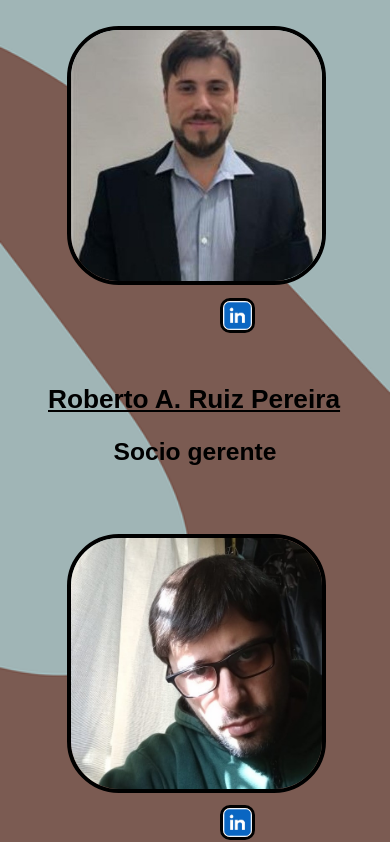
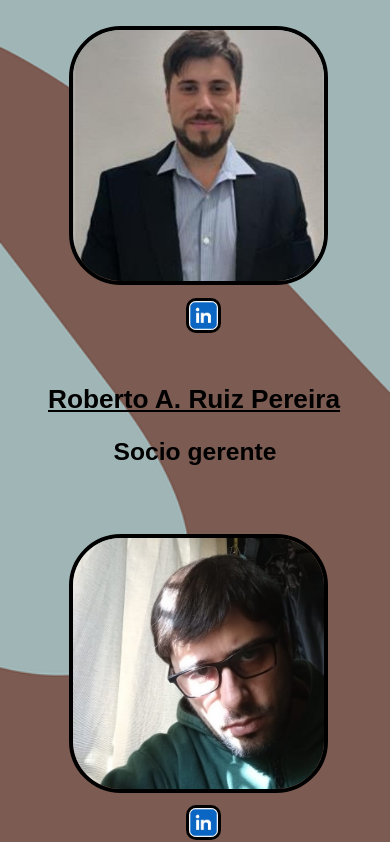
Before and after one commit to rpruiz33/planexIA, a React (Create React App) app: page /Home in a window 390 px wide. Shown: the part 1131-1973 px from the top of the page. Built offline with nearby package versions, Linux system fonts and the light colour scheme.

Commit message:
mas estyles

```diff
--- a/src/components/Home.css
+++ b/src/components/Home.css
@@ -123,7 +123,7 @@ h2 {
     width: 7%;
     border-radius: 10px;
     border: 3px solid #000000;
-    margin: 20% -4% 33% -20%;
+    margin: 20% 2% 33% -22%;
 
 }
 
@@ -134,7 +134,13 @@ h2 {
 
 
 @media  (max-width: 1024px) {
+  .linkedin-logo {
+    width: 7%;
+    border-radius: 10px;
+    border: 3px solid #000000;
+    margin: 20% 8% 33% -29%;
 
+}
 }
 @media  (max-width: 768px) {
   .div {
@@ -146,7 +152,7 @@ h2 {
     width: 29px;
     border-radius: 10px;
     border: 3px solid #000000;
-    margin: 19% -17% 23% -20%;
+    margin: 18% -15% 23% -30%;
 }
   .p1 {
 
@@ -204,10 +210,10 @@ h2 {
     font-size: 16px;
   }
   .linkedin-logo {
-    width: -1%;
     border-radius: 10px;
     border: 3px solid #000000;
-    margin: 12% -13% -3% -33%;
+    margin: 17% -2% -3% -45%;
+
   }
   .p1 {
     font-size: 168%;
@@ -261,8 +267,8 @@ h2 {
     width: 29px;
     border-radius: 10px;
     border: 3px solid #000000;
-    margin: 18% -21% 15% -35%;
-  }
+    margin: 18% 0% 15% -49%;
+}
   .p1 {
     font-size: 137%;
     margin-left: 24%;
@@ -286,7 +292,7 @@ h2 {
     /* margin-top: 0; */
     color: black;
     /* margin-left: 0; */
-    margin: 17% 0% -3% -2%;
+    margin: 17% 0% -3% 5%;
 
 
   }
@@ -328,12 +334,11 @@ h2 {
   font-size: 84%;
 }
 .linkedin-logo {
+  order: 3px solid #000;
+  border-radius: 10px;
+  margin: 29% -10% 11% -35%;
+
   width: 29px;
-  border-radius: 10px;
-  border: 3px solid #000000;
-  margin: 21% -28% 11% -22%;
-
-
 
 }
 }
```
